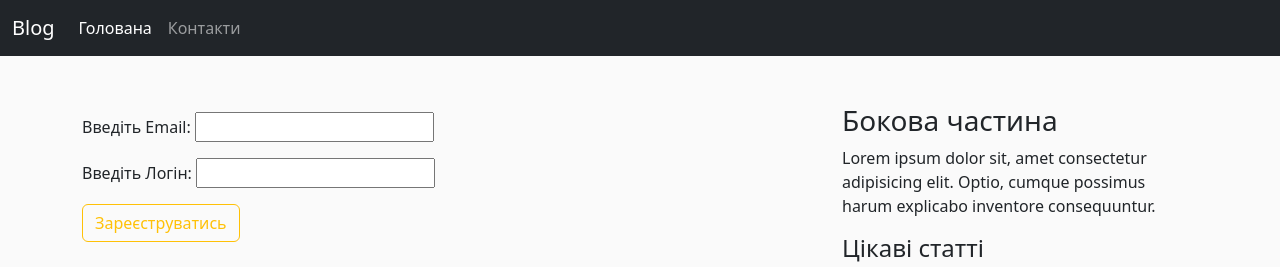
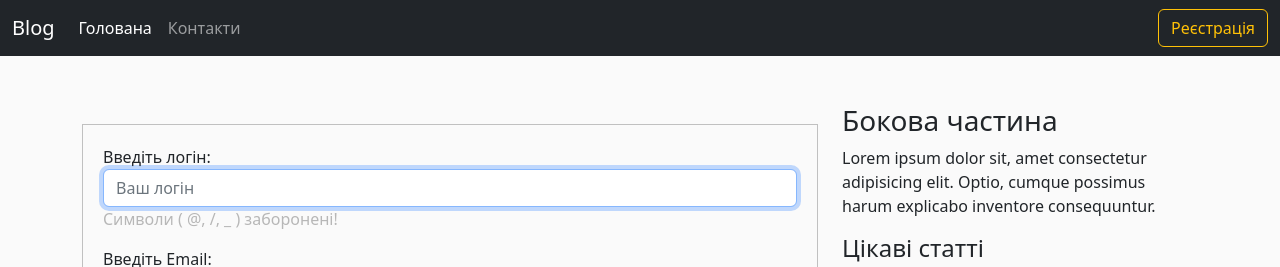
Before and after one commit to OleksPro/Django_blog, a Django app: template users/templates/users/registration.html in a window 1280 px wide. Shown: the top 267 px of the page. Run offline with Django 4.2, Linux system fonts and the light colour scheme; the template is opened without the code that fills it: values that come from a table or form of the project are taken from there, others are empty.

Commit message:
Improved registration, fixed bugs

```diff
--- a/Django_blog/urls.py
+++ b/Django_blog/urls.py
@@ -7,5 +7,5 @@ urlpatterns = [
     # При переході на головну сторінку піключаємо файл (blog.urls.py)
     path('', include('blog.urls')),
     # Сторінка регістрації (users.views.register)
-    path('registration', usersViews.register)
+    path('registration', usersViews.register, name='registration')
 ]
--- a/blog/templates/blog/base.html
+++ b/blog/templates/blog/base.html
@@ -7,6 +7,7 @@
     <title>{% block title %}{% endblock %}</title>
     <link rel="stylesheet" href="https://cdn.jsdelivr.net/npm/bootstrap@5.2.3/dist/css/bootstrap.min.css">
     <link rel="stylesheet" href="{% static 'blog/style.css' %}">
+    <link rel="stylesheet" href="{% static 'user/style.css' %}">
 </head>
 <header>
     <nav class="navbar navbar-expand-lg navbar-dark bg-dark" aria-label="Eleventh navbar example">
@@ -21,6 +22,9 @@
                 <a class="nav-link" href="{% url 'contacts' %}">Контакти</a>
               </li>
             </ul>
+            <a href="{% url 'registration' %}">
+              <button class="btn btn-outline-warning">Реєстрація</button>
+            </a>
           </div>
         </div>
       </nav>
@@ -29,6 +33,12 @@
     <div class="container mt-5">
         <div class="row">
             <div class="col-md-8">
+                {% if messages %}
+                  {% for message in messages %}
+                    <div class="alert alert-success">{{ message }}</div>
+                  {% endfor %}
+                {% endif %}
+
                 {% block content %}
 
                 {% endblock %}
--- a/users/forms.py
+++ b/users/forms.py
@@ -1,13 +1,36 @@
 # Описує поля в формі
 from django import forms
 from django.contrib.auth.models import User
-# from django.contrib.auth.forms import UserCreationForm
+from django.contrib.auth.forms import UserCreationForm
 
-class UserRegisterForm(forms.Form):
+
+class UserRegisterForm(UserCreationForm):
     # required=True = Обов'язкове поле для заповнювання
-    email = forms.EmailField(label='Введіть Email', required=True)
-    username = forms.CharField(label='Введіть Логін',required=True)
+    email = forms.EmailField(
+        label='Введіть Email',
+        required=True,
+        # (attrs={'class': 'form-control'}) Добавляє класс від Bootstrap
+        widget=forms.TextInput(attrs={'class': 'form-control', 'placeholder': 'Ваш Email'})
+    )
+    username = forms.CharField(
+        label='Введіть логін',
+        required=True,
+        help_text="Символи ( @, /, _ ) заборонені!",
+        widget=forms.TextInput(attrs={'class': 'form-control', 'placeholder': 'Ваш логін'})
+    )
+    password1 = forms.CharField(
+        label='Введіть пароль',
+        required=True,
+        help_text="Пароль повинен містити 8 або більше символів!",
+        widget=forms.PasswordInput(attrs={'class': 'form-control', 'placeholder': 'Ваш пароль'})
+    )
+    password2 = forms.CharField(
+        label='Підтвердіть пароль',
+        required=True,
+        widget=forms.PasswordInput(attrs={'class': 'form-control', 'placeholder': 'Повторіть пароль'})
+    )
+
+    # Порядок виведення форм
     class Meta:
         model = User
-        # Порядок виведення форм
-        fields = ['username', 'email']
+        fields = ['username', 'email', 'password1', 'password2']
--- /dev/null
+++ b/users/static/user/style.css
@@ -0,0 +1,13 @@
+.form-registration {
+    padding: 20px;
+    background: #fafafa;
+    border:  1px solid silver;
+    margin-top: 20px;
+}
+
+.form-registration .helptext {color: #b7b7b7;}
+
+.form-registration ul.errorlist {
+    color: #ca5858;
+    font-weight: bold;
+}
--- a/users/templates/users/registration.html
+++ b/users/templates/users/registration.html
@@ -7,7 +7,7 @@
 {% block content %}
     <h1>{{ title }}</h1>
     <!-- Вивід форми Django (Users.views.register.form) -->
-    <form method="post">
+    <form method="post" class="form-registration">
         <!-- csrf_token Захист від міжсайтової підробки запитів -->
         {% csrf_token %}
         {{ form.as_p }}
```
Also changed, not shown: users/views.py (+19 -5 lines), db.sqlite3.
